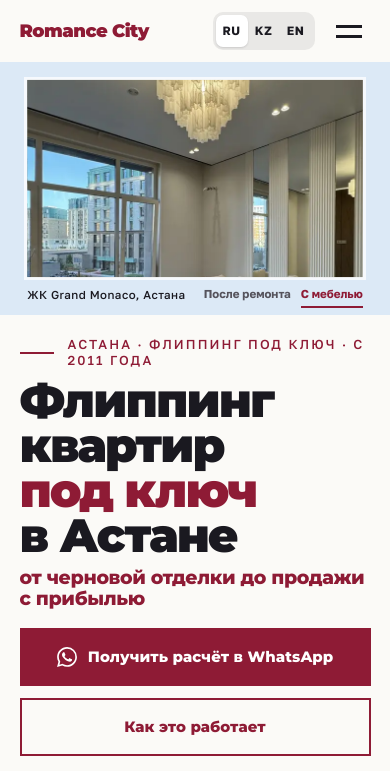
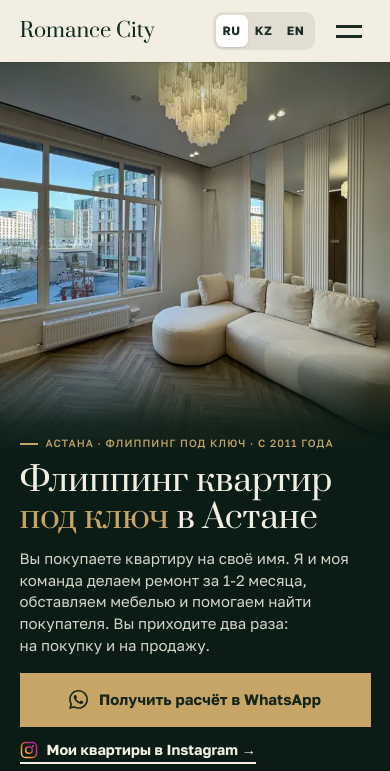
Before and after one commit to Songokura/romancecity, a plain HTML site: page index.html in a window 390 px wide. Shown: the top 771 px of the page. Drawn offline with Linux system fonts and the light colour scheme.

Commit message:
Новый первый экран, шрифты Prata и Golos Text, фото без рамок, зелёный с латунью

```diff
--- a/assets/lang/en.js
+++ b/assets/lang/en.js
@@ -7,7 +7,7 @@ window.SITE_EN = {
   "ig.aria": "Saule Issatayeva on Instagram", "hdr.wa": "Message on WhatsApp", "menu.aria": "Menu",
   "menu.note": "Astana, 4 Shamshi Kaldayakov St. Mon-Sat 09:00-20:00. I work with investors from other cities online.", "menu.call": "Call",
   "hero.kicker": "Astana · turnkey flipping · since 2011",
-  "hero.t1": "<span class=\"ln\"><span>Apartment</span></span><span class=\"ln\"><span>flipping</span></span><span class=\"ln\"><span>turnkey</span></span><span class=\"ln\"><span>in&nbsp;Astana</span></span>",
+  "hero.t1": "Apartment flipping <em>turnkey</em> in&nbsp;Astana",
   "hero.t2": "from a bare shell to a profitable sale",
   "hero.lead": "You buy the apartment in your own name. My team and I renovate it in <span class=nw>1-2&nbsp;months</span>, furnish it and help find a buyer. You come twice: for the purchase and for the sale.",
   "hero.cta1": "Get an estimate on WhatsApp", "hero.cta2": "How it works", "hero.ig": "My apartments on Instagram →",
--- a/assets/lang/kk.js
+++ b/assets/lang/kk.js
@@ -7,7 +7,7 @@ window.SITE_KK = {
   "ig.aria": "Сәуле Исатаеваның Instagram парақшасы", "hdr.wa": "WhatsApp-қа жазу", "menu.aria": "Мәзір",
   "menu.note": "Астана, Шәмші Қалдаяқов көшесі, 4. Дс-сб 09:00-20:00. Басқа қалалардағы инвесторлармен онлайн жұмыс істеймін.", "menu.call": "Қоңырау шалу",
   "hero.kicker": "Астана · флиппинг «кілт тапсыру» · 2011 жылдан",
-  "hero.t1": "<span class=\"ln\"><span>Астанада</span></span><span class=\"ln\"><span>пәтер флиппингі</span></span><span class=\"ln\"><span>«кілт&nbsp;тапсыру»</span></span><span class=\"ln\"><span>форматында</span></span>",
+  "hero.t1": "Астанада пәтер флиппингі <em>«кілт&nbsp;тапсыру»</em> форматында",
   "hero.t2": "қара әрлеуден пайдамен сатуға дейін",
   "hero.lead": "Сіз пәтерді өз атыңызға сатып аласыз. Мен және менің командам <span class=nw>1-2&nbsp;айда</span> жөндеу жасаймыз, жиһазбен жабдықтап, сатып алушы табуға көмектесеміз. Сіз екі рет келесіз: сатып алуға және сатуға.",
   "hero.cta1": "WhatsApp-та есеп алу", "hero.cta2": "Қалай жұмыс істейді", "hero.ig": "Менің пәтерлерім: Instagram →",
--- a/index.html
+++ b/index.html
@@ -26,14 +26,11 @@
 <link rel="apple-touch-icon" href="assets/apple-touch-icon.png?v=20261105-1">
 <link rel="preconnect" href="https://fonts.googleapis.com">
 <link rel="preconnect" href="https://fonts.gstatic.com" crossorigin>
-<link rel="stylesheet" href="https://fonts.googleapis.com/css2?family=Montserrat:wght@800;900&family=Golos+Text:wght@400;500;700&display=swap" media="print" onload="this.media='all'">
-<noscript><link rel="stylesheet" href="https://fonts.googleapis.com/css2?family=Montserrat:wght@800;900&family=Golos+Text:wght@400;500;700&display=swap"></noscript>
-<link rel="preload" as="image" href="assets/photos/gm-06-l.webp" imagesrcset="assets/photos/gm-06-640.webp 640w, assets/photos/gm-06-l.webp 1350w" imagesizes="42vw" media="(min-width:900px)">
-<link rel="preload" as="image" href="assets/photos/hero-empty-m.webp" media="(max-width:899px)" fetchpriority="high">
-<link rel="preload" as="image" href="assets/photos/hero-m.webp" media="(max-width:899px)">
-<link rel="preload" as="image" fetchpriority="high" href="assets/photos/empty-06-l.webp" imagesrcset="assets/photos/empty-06-640.webp 640w, assets/photos/empty-06-l.webp 960w" imagesizes="42vw" media="(min-width:900px)">
+<link rel="stylesheet" href="https://fonts.googleapis.com/css2?family=Prata&family=Golos+Text:wght@400;500;600;700&display=swap" media="print" onload="this.media='all'">
+<noscript><link rel="stylesheet" href="https://fonts.googleapis.com/css2?family=Prata&family=Golos+Text:wght@400;500;600;700&display=swap"></noscript>
+<link rel="preload" as="image" fetchpriority="high" href="assets/photos/gm-06-l.webp" imagesrcset="assets/photos/gm-06-640.webp 640w, assets/photos/gm-06-960.webp 960w, assets/photos/gm-06-l.webp 1350w" imagesizes="(max-width:760px) 100vw, 54vw">
 <script>document.documentElement.classList.add("js")</script>
-<link rel="stylesheet" href="styles.css?v=20261113-3">
+<link rel="stylesheet" href="styles.css?v=20261113-4">
 <script type="application/ld+json">
 {"@context":"https://schema.org","@type":["RealEstateAgent","LocalBusiness"],"name":"Romance City","alternateName":"Агентство недвижимости «Городской романс»","description":"Флиппинг квартир под ключ в Астане: подбор квартиры в новостройке, ремонт и мебель, помощь в поиске покупателя.","url":"https://songokura.github.io/romancecity/","image":"https://songokura.github.io/romancecity/assets/og-image.jpg","telephone":"+77472227664","founder":{"@type":"Person","name":"Сауле Исатаева"},"address":{"@type":"PostalAddress","streetAddress":"ул. Шамши Калдаякова, 4","addressLocality":"Астана","addressCountry":"KZ"},"areaServed":"KZ","openingHoursSpecification":[{"@type":"OpeningHoursSpecification","dayOfWeek":["Monday","Tuesday","Wednesday","Thursday","Friday","Saturday"],"opens":"09:00","closes":"20:00"}],"sameAs":["https://www.instagram.com/saule.issataeva","https://www.instagram.com/romancecity.home"]}
 </script>
@@ -94,35 +91,20 @@
 
 <!-- ГЕРОЙ -->
 <section class="hero" id="top">
+  <div class="hero-ph">
+    <img class="zoom" src="assets/photos/gm-06-l.webp" srcset="assets/photos/gm-06-640.webp 640w, assets/photos/gm-06-960.webp 960w, assets/photos/gm-06-l.webp 1350w" sizes="(max-width:760px) 100vw, 54vw" width="1350" height="1800" alt="Гостиная после ремонта в ЖК Grand Monaco: хрустальная люстра, светлый диван, паркет ёлочкой, большое окно" data-i18n-alt="hero.a1" fetchpriority="high" decoding="async">
+    <span class="hero-cap" data-i18n="hero.cap">ЖК Grand Monaco, Астана</span>
+  </div>
   <div class="hero-txt">
-    <p class="kick" data-i18n="hero.kicker">Астана · флиппинг под ключ · с 2011 года</p>
-    <h1 class="h1" id="h1" data-i18n="hero.t1"><span class="ln"><span>Флиппинг</span></span><span class="ln"><span>квартир</span></span><span class="ln"><span>под&nbsp;ключ</span></span><span class="ln"><span>в&nbsp;Астане</span></span></h1>
-    <p class="hero-sub" data-i18n="hero.t2">от черновой отделки до&nbsp;продажи с&nbsp;прибылью</p>
-    <p class="hero-lead" data-i18n="hero.lead">Вы покупаете квартиру на своё имя. Я и моя команда делаем ремонт за&nbsp;<span class=nw>1-2&nbsp;месяца</span>, обставляем мебелью и&nbsp;помогаем найти покупателя. Вы приходите два раза: на&nbsp;покупку и на&nbsp;продажу.</p>
-    <div class="hero-cta">
-      <a class="btn" href="https://wa.me/77472227664" data-wa="hero" target="_blank" rel="noopener"><svg width="20" height="20" aria-hidden="true"><use href="#ic-wa"/></svg><span data-i18n="hero.cta1">Получить расчёт в WhatsApp</span></a>
-      <a class="btn btn-o" href="#kak"><span data-i18n="hero.cta2">Как это работает</span></a>
+    <p class="kick l1" data-i18n="hero.kicker">Астана · флиппинг под ключ · с 2011 года</p>
+    <h1 class="h1 l2" id="h1" data-i18n="hero.t1">Флиппинг квартир <em>под&nbsp;ключ</em> в&nbsp;Астане</h1>
+    <p class="hero-sub l3" data-i18n="hero.t2">от черновой отделки до&nbsp;продажи с&nbsp;прибылью</p>
+    <p class="hero-lead l3" data-i18n="hero.lead">Вы покупаете квартиру на своё имя. Я и моя команда делаем ремонт за&nbsp;<span class=nw>1-2&nbsp;месяца</span>, обставляем мебелью и&nbsp;помогаем найти покупателя. Вы приходите два раза: на&nbsp;покупку и на&nbsp;продажу.</p>
+    <div class="hero-cta l4">
+      <a class="btn" href="https://wa.me/77472227664" data-wa="hero" target="_blank" rel="noopener"><svg width="19" height="19" aria-hidden="true"><use href="#ic-wa"/></svg><span data-i18n="hero.cta1">Получить расчёт в WhatsApp</span></a>
+      <a class="btn btn-o hero-how" href="#kak"><span data-i18n="hero.cta2">Как это работает</span><svg width="18" height="18" aria-hidden="true"><use href="#ic-arr"/></svg></a>
     </div>
-    <a class="lnk hero-ig" href="https://www.instagram.com/saule.issataeva" target="_blank" rel="noopener"><svg width="18" height="18" aria-hidden="true"><use href="#ic-ig"/></svg><span data-i18n="hero.ig">Мои квартиры в Instagram →</span></a>
-  </div>
-  <div class="hero-art" id="heroArt">
-    <div class="hero-win">
-      <picture class="h-img h-empty">
-        <source media="(max-width:899px)" srcset="assets/photos/hero-empty-m.webp">
-        <img fetchpriority="high" src="assets/photos/empty-06-l.webp" srcset="assets/photos/empty-06-640.webp 640w, assets/photos/empty-06-l.webp 960w" sizes="42vw" width="960" height="1280" alt="Гостиная в ЖК Grand Monaco после ремонта, до мебели: паркет ёлочкой, люстра, зеркальные панели" data-i18n-alt="hero.a0" decoding="async">
-      </picture>
-      <picture class="h-img h-full">
-        <source media="(max-width:899px)" srcset="assets/photos/hero-m.webp">
-        <img src="assets/photos/gm-06-l.webp" srcset="assets/photos/gm-06-640.webp 640w, assets/photos/gm-06-l.webp 1350w" sizes="42vw" width="1350" height="1800" alt="Гостиная после ремонта в ЖК Grand Monaco: хрустальная люстра, светлый диван, паркет ёлочкой, большое окно" data-i18n-alt="hero.a1" fetchpriority="high" decoding="async">
-      </picture>
-    </div>
-    <div class="hero-label">
-      <span class="hero-cap" data-i18n="hero.cap">ЖК Grand Monaco, Астана</span>
-      <span class="hero-tog" role="group" aria-label="Состояние квартиры" data-i18n-aria="hero.tog">
-        <button type="button" data-state="0" aria-pressed="false" data-i18n="hero.tag0">После ремонта</button>
-        <button type="button" data-state="1" aria-pressed="true" data-i18n="hero.tag1">С мебелью</button>
-      </span>
-    </div>
+    <a class="lnk hero-ig l4" href="https://www.instagram.com/saule.issataeva" target="_blank" rel="noopener"><svg width="18" height="18" aria-hidden="true"><use href="#ic-ig"/></svg><span data-i18n="hero.ig">Мои квартиры в Instagram →</span></a>
   </div>
 </section>
 
@@ -480,6 +462,6 @@
 <script src="assets/vendor/gsap.min.js" defer></script>
 <script src="assets/vendor/ScrollTrigger.min.js" defer></script>
 <script src="assets/vendor/lenis.min.js" defer></script>
-<script src="script.js?v=20261113-3" defer></script>
+<script src="script.js?v=20261113-4" defer></script>
 </body>
 </html>
--- a/script.js
+++ b/script.js
@@ -127,7 +127,7 @@
   $$("[data-rv],[data-split],.ft-mark").forEach(function (el) { io.observe(el); });
 
   /* ---------- герой: паспарту раскрывается ---------- */
-  var art = $("#heroArt");
+  var art = $("#heroArt") || D.createElement("div");
   function setR(v, animate) {
     $$(".hero-tog button").forEach(function (b) { b.setAttribute("aria-pressed", String(+b.getAttribute("data-state") === v)); });
     if (gsap && animate && !RM) gsap.to(art, { "--r": v, duration: 1.3, ease: "power2.inOut", overwrite: "auto" });
--- a/styles.css
+++ b/styles.css
@@ -1,15 +1,18 @@
-/* Romance City - «Паспарту» */
+/* Romance City */
 :root{
-  --bg:#FBFAF7; --ink:#1A1920; --ink2:#55535C;
-  --blue:#A9CBEA; --blue2:#DCE9F6; --blue3:#EAF2FA;
-  --bordo:#8E1B35; --bordo-d:#6B1228; --bordo-dd:#4A0B1B; --beige:#EFE6D8;
-  --line:rgba(26,25,32,.16);
+  --green:#0F2A20; --deep:#0A1C15; --brass:#C6A566; --brass-h:#D3B478; --ivory:#F3EEE2;
+  --bg:#F3EEE2; --ink:#1B2A22; --ink2:#4A574F;
+  --blue:#C6A566; --blue2:#E8E0CE; --blue3:#EDE6D7;
+  --bordo:#0F2A20; --bordo-d:#0F2A20; --bordo-dd:#0A1C15; --beige:#E8E0CE;
+  --acc:#6B5021;
+  --line:rgba(27,42,34,.16);
   --e:cubic-bezier(.2,.7,.2,1);
   --t1:.2s; --t2:.45s; --t3:1.1s;
   --hdr:76px;
   --gut:clamp(18px,5vw,96px);
   --sp:clamp(84px,11vw,190px);
-  --fd:"Montserrat","Segoe UI",Arial,sans-serif;
+  --fd:"Golos Text","Segoe UI",Arial,sans-serif;
+  --fs:"Prata",Georgia,"Times New Roman",serif;
   --ft:"Golos Text","Segoe UI",Arial,sans-serif;
 }
 *,*::before,*::after{box-sizing:border-box}
@@ -108,35 +111,39 @@ button{font:inherit;color:inherit;background:none;border:0;padding:0;cursor:poin
 .menu-ig{width:52px;height:52px;display:grid;place-items:center;border:2px solid var(--line);flex:none}
 
 /* ---------- герой ---------- */
-.hero{display:grid;grid-template-columns:minmax(0,1fr) min(42vw,82svh);min-height:100svh}
-.hero-txt{display:flex;flex-direction:column;justify-content:center;align-items:flex-start;padding:calc(var(--hdr) + 2vh) clamp(24px,4vw,80px) 4vh var(--gut);min-width:0}
-.hero .kick{margin-bottom:clamp(14px,2.2vh,26px)}
-.h1{font:900 min(8vw,12svh)/.9 var(--fd);letter-spacing:-.04em;width:100%}
-.ln{display:block;overflow:hidden;padding:.06em 0 .1em;margin:-.06em 0 -.1em}
-.ln>span{display:inline-block;white-space:nowrap;transition:transform 1.2s var(--e)}
-.ln:nth-child(2)>span{transition-delay:.07s}.ln:nth-child(3)>span{transition-delay:.14s}.ln:nth-child(4)>span{transition-delay:.21s}
-.ln:nth-child(3){color:var(--bordo)}
-.js:not(.ready) .ln>span{transform:translateY(112%)}
-.hero-sub{font:800 clamp(19px,2vw,34px)/1.12 var(--fd);letter-spacing:-.02em;color:var(--bordo);margin-top:clamp(14px,2.2vh,26px)}
-.hero-lead{font-size:clamp(16px,1.3vw,21px);line-height:1.5;color:var(--ink2);margin-top:clamp(12px,1.8vh,20px);max-width:38em}
-.hero-cta{display:flex;flex-wrap:wrap;gap:12px;margin-top:clamp(18px,3vh,34px)}
-.hero-ig{margin-top:clamp(16px,2.4vh,26px);font-size:14px}
-.js .hero-txt>:not(.h1){opacity:0;transform:translateY(18px);transition:opacity 1s var(--e) .35s,transform 1s var(--e) .35s}
-.js.ready .hero-txt>:not(.h1){opacity:1;transform:none}
-.js.ready .hero-txt>.hero-lead{transition-delay:.45s}.js.ready .hero-txt>.hero-cta{transition-delay:.55s}.js.ready .hero-txt>.hero-ig{transition-delay:.65s}
-
-.hero-art{--m:1;--m0:1;--r:1;--mm:calc(var(--m)*var(--m0));position:relative;background:var(--blue2);overflow:hidden;min-height:100svh}
-.js .hero-art{--m0:1.9;--r:0}
-.hero-win{position:absolute;inset:0;clip-path:inset(calc(var(--mm)*15%) calc(var(--mm)*14%) calc(var(--mm)*17%));will-change:clip-path}
-.h-img{position:absolute;inset:0;display:block}
-.h-img img{width:100%;height:100%;object-fit:cover;object-position:50% 30%;transform-origin:50% 15%;transform:scale(calc(1 + var(--mm)*.06))}
-.h-full{clip-path:inset(calc((1 - var(--r))*50%))}
-.hero-art::after{content:"";position:absolute;top:calc(var(--mm)*15%);bottom:calc(var(--mm)*17%);left:calc(var(--mm)*14%);right:calc(var(--mm)*14%);box-shadow:0 0 0 3px rgba(255,255,255,.75);opacity:calc(var(--mm)*5);pointer-events:none}
-.hero-label{position:absolute;left:14%;right:14%;bottom:calc(17% - 58px);display:flex;justify-content:space-between;align-items:baseline;gap:14px;flex-wrap:wrap;font:500 13px/1.3 var(--ft);letter-spacing:.04em;color:var(--ink);opacity:calc((var(--m) - .72)*4);transition:opacity var(--t2)}
-.js:not(.ready) .hero-label{opacity:0}
-.hero-tog{display:flex;gap:16px}
-.hero-tog button{padding:4px 0;font-weight:700;color:var(--ink2);border-bottom:2px solid transparent;transition:color var(--t1),border-color var(--t1)}
-.hero-tog button[aria-pressed="true"]{color:var(--bordo);border-color:var(--bordo)}
+.hero{--ink:var(--ivory);--acc:var(--brass);position:relative;background:var(--green);color:var(--ivory);display:grid;grid-template-columns:minmax(0,46fr) minmax(0,54fr);min-height:100svh}
+.hero-ph{grid-column:2;grid-row:1;position:relative;overflow:hidden}
+.hero-ph img{position:absolute;inset:0;width:100%;height:100%;object-fit:cover;object-position:50% 40%}
+.hero-ph::after{content:"";position:absolute;inset:0 0 auto 0;height:140px;background:linear-gradient(180deg,rgba(10,28,21,.6),rgba(10,28,21,0));pointer-events:none}
+.hero-cap{position:absolute;right:var(--gut);bottom:28px;z-index:2;font-size:12.5px;letter-spacing:.12em;text-transform:uppercase;color:var(--ivory);padding:8px 12px;background:rgba(10,28,21,.6)}
+.hero-txt{grid-column:1;grid-row:1;display:flex;flex-direction:column;justify-content:center;align-items:flex-start;min-width:0;padding:calc(var(--hdr) + 32px) clamp(28px,4vw,64px) 56px var(--gut)}
+.hero .kick{margin-bottom:0}
+.h1{font:400 clamp(36px,min(4vw,7.4vh),72px)/1.1 var(--fs);letter-spacing:-.005em;margin:26px 0 18px;overflow-wrap:break-word;max-width:100%}
+.h1 em{font-style:normal;color:var(--brass)}
+.hero-sub{font-size:13.5px;letter-spacing:.14em;text-transform:uppercase;color:rgba(243,238,226,.72);margin-bottom:22px}
+.hero-lead{font-size:18.5px;line-height:1.55;color:rgba(243,238,226,.88);margin-bottom:34px}
+.hero-cta{display:flex;flex-wrap:wrap;gap:12px}
+.hero .btn-o{color:var(--ivory);border-color:rgba(243,238,226,.34)}
+.hero .btn-o:hover{background:none;color:var(--ivory);border-color:var(--brass)}
+.hero-ig{margin-top:22px;font-size:15px;color:rgba(243,238,226,.9)}
+.l1,.l2,.l3,.l4{opacity:0;transform:translateY(14px);animation:up .9s var(--e) forwards}
+.l1{animation-delay:.1s}.l2{animation-delay:.22s}.l3{animation-delay:.38s}.l4{animation-delay:.52s}
+@keyframes up{to{opacity:1;transform:none}}
+.zoom{animation:zoom 16s cubic-bezier(.2,.6,.2,1) forwards}
+@keyframes zoom{from{transform:scale(1.09)}to{transform:scale(1)}}
+@media(min-width:900px) and (max-height:820px){
+  .hero-txt{padding-top:calc(var(--hdr) + 16px);padding-bottom:32px}
+  .h1{margin:18px 0 14px}
+  .hero-sub{margin-bottom:14px;font-size:12.5px}
+  .hero-lead{font-size:16.5px;margin-bottom:22px}
+  .hero-ig{margin-top:10px}
+  .hero .btn{min-height:50px}
+}
+.hero .kick{color:var(--brass)}
+.hero .btn:not(.btn-o){background:var(--brass);border-color:var(--brass);color:#14251C}
+.hero .btn:not(.btn-o):hover{background:var(--brass-h);border-color:var(--brass-h);color:#14251C}
+.hero .btn-o{background:transparent;color:var(--ivory);border-color:rgba(243,238,226,.4)}
+.hero .lnk{color:var(--ivory)}
 
 /* ---------- факты ---------- */
 .facts{border-bottom:1px solid var(--line)}
@@ -318,24 +325,6 @@ button{font:inherit;color:inherit;background:none;border:0;padding:0;cursor:poin
   :root{--hdr:62px}
   body{padding-bottom:calc(60px + env(safe-area-inset-bottom))}
   .hdr{background:var(--bg)}
-  .hero{grid-template-columns:minmax(0,1fr);min-height:0;padding-top:var(--hdr)}
-  .hero-art{order:-1;min-height:0;height:min(80vw,30svh)}
-  .hero .kick{margin-bottom:12px}
-  .hero-sub{margin-top:10px}
-  .hero-cta{order:1;margin-top:18px}
-  .hero-lead{order:2;margin-top:18px}
-  .hero-ig{order:3}
-  .hero-win{clip-path:inset(calc(var(--mm)*7%) calc(var(--mm)*7%) calc(var(--mm)*15%))}
-  .hero-art::after{top:calc(var(--mm)*7%);bottom:calc(var(--mm)*15%);left:calc(var(--mm)*7%);right:calc(var(--mm)*7%)}
-  .js .hero-art{--m0:1.7}
-  .hero-label{left:7%;right:7%;bottom:calc(7.5% - 12px);font-size:11.5px;flex-wrap:nowrap;gap:8px;align-items:center}
-  .hero-cap{white-space:nowrap;overflow:hidden;text-overflow:ellipsis;min-width:0}
-  .hero-tog{gap:10px;flex:none}
-  .hero-tog button{white-space:nowrap}
-  .hero-txt{padding:22px var(--gut) 34px}
-  .h1{font-size:min(12vw,60px)}
-  .hero-cta{width:100%}
-  .hero-cta .btn{flex:1 1 100%}
   .facts-in{grid-template-columns:repeat(2,minmax(0,1fr))}
   .fact{padding:22px 14px 22px 16px}
   .fact:nth-child(odd){border-left:0;padding-left:0}
@@ -368,6 +357,23 @@ button{font:inherit;color:inherit;background:none;border:0;padding:0;cursor:poin
   .sticky a{display:flex;align-items:center;justify-content:center;gap:8px;font:800 14px/1 var(--fd);color:var(--ink)}
   .sticky .s-wa{background:var(--bordo);color:#fff}
   .menu-open .sticky{display:none}
+  .hero{display:flex;flex-direction:column;min-height:calc(100svh - 60px - env(safe-area-inset-bottom))}
+  .hero-ph{flex:1 1 0;min-height:230px}
+  .hero-ph img{object-position:50% 30%}
+  .hero-ph::after{height:120px;background:linear-gradient(180deg,rgba(10,28,21,.72),rgba(10,28,21,0))}
+  .hero-cap{display:none}
+  .hero-txt{position:relative;z-index:2;display:block;margin-top:-96px;padding:84px var(--gut) 18px;background:linear-gradient(180deg,rgba(10,28,21,0) 0,rgba(10,28,21,.88) 70px,#0A1C15 104px)}
+  .hero .kick{font-size:10.5px;letter-spacing:.1em;gap:8px}
+  .hero .kick::before{width:18px}
+  html[lang="kk"] .hero .kick{letter-spacing:.02em}
+  .h1{font-size:clamp(28px,8.4vw,44px);line-height:1.13;margin:12px 0}
+  html[lang="kk"] .h1{font-size:clamp(25px,7.3vw,40px)}
+  .hero-sub{display:none}
+  .hero-lead{font-size:15px;line-height:1.45;margin-bottom:16px}
+  .hero-cta{display:block}
+  .hero-cta .btn{width:100%;min-height:54px}
+  .hero-how{display:none}
+  .hero-ig{margin-top:14px;font-size:14.5px}
 }
 @media(max-width:759px){
   .sp{grid-template-columns:repeat(2,minmax(0,1fr));row-gap:12px}
@@ -378,8 +384,12 @@ button{font:inherit;color:inherit;background:none;border:0;padding:0;cursor:poin
   .kt-d div{grid-template-columns:92px minmax(0,1fr)}
   .kt-btns{grid-template-columns:minmax(0,1fr)}
 }
-@media(max-width:899px) and (max-height:700px){
-  .hero-art{height:min(70vw,25svh)}
+@media(max-width:899px) and (max-height:720px){
+  .hero-ig{display:none}
+  .hero-lead{margin-bottom:14px;font-size:14.5px}
+  .hero-txt{padding-bottom:14px}
+  .h1{font-size:clamp(27px,8vw,32px);margin:10px 0}
+  html[lang="kk"] .h1{font-size:clamp(24px,7vw,29px)}
 }
 @media(max-width:400px){
   .lang button{min-width:32px;padding:0 6px}
@@ -390,3 +400,22 @@ button{font:inherit;color:inherit;background:none;border:0;padding:0;cursor:poin
 @media(prefers-reduced-motion:reduce){
   *,*::before,*::after{transition-duration:.01s!important;animation-duration:.01s!important;transition-delay:0s!important}
 }
+
+
+/* ---------- редакция 13.11.2026: шапка, заголовки Prata, фото без рамок ---------- */
+.hdr{background:var(--bg);box-shadow:0 1px 0 var(--line)}
+.h2,.sp-h,.dk-l h3,.me h2,.trip-head .h2,.ft-mark{font-family:var(--fs)!important;font-weight:400!important;letter-spacing:-.005em!important}
+.kick{color:var(--acc)}
+.pp{background:none!important}
+.pp-win{clip-path:none!important}
+.pp-win img,.pp-win video{transform:none!important}
+.pp::after{display:none!important}
+.kak-pp{background:none!important}
+.kak-stack{inset:0!important}
+.logo{font-family:var(--fs);font-weight:400;letter-spacing:0;font-size:clamp(20px,1.6vw,26px)}
+.bez{background:var(--green);color:var(--ivory)}
+.bez .kick{color:var(--brass)}
+.bez .h2,.bez h3{color:var(--ivory)}
+.bez p{color:rgba(243,238,226,.78)}
+.bez li,.bez .bez-g>*{border-color:rgba(198,165,102,.45)!important}
+.kak-stack img:first-child{object-position:50% 72%}
```
Also changed, not shown: assets/photos/gm-06-960.webp (added).
